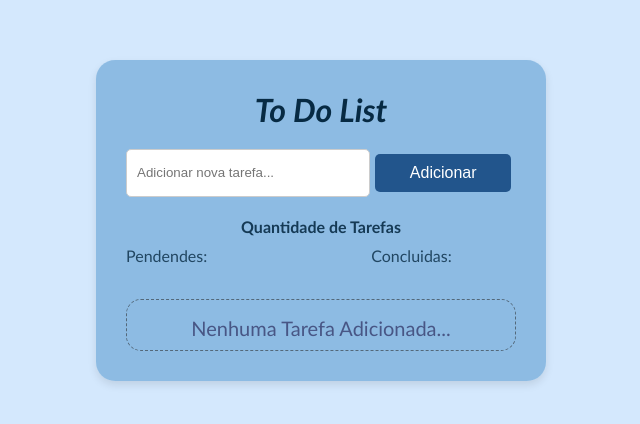
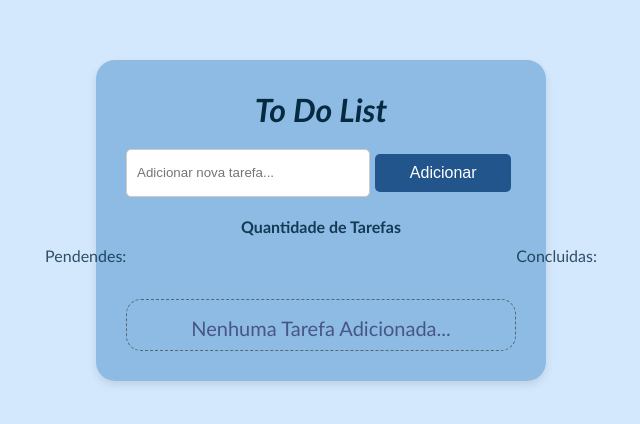
Before and after one commit to osn-osn/todoist, a plain HTML site: page index.html in a window 1280 px wide. Shown: the part 180-604 px from the top of the page, without its empty margins (319-959 px from the left). Drawn offline with Linux system fonts and the light colour scheme.

Commit message:
Update style.css

```diff
--- a/style.css
+++ b/style.css
@@ -180,7 +180,7 @@ html, body{
     margin-top: 10px;
     justify-content: center;
     display: flex;
-    gap: 100px;
+    gap: 100%;
     color:#072a43ce;
     width: 100%;
 }
```
